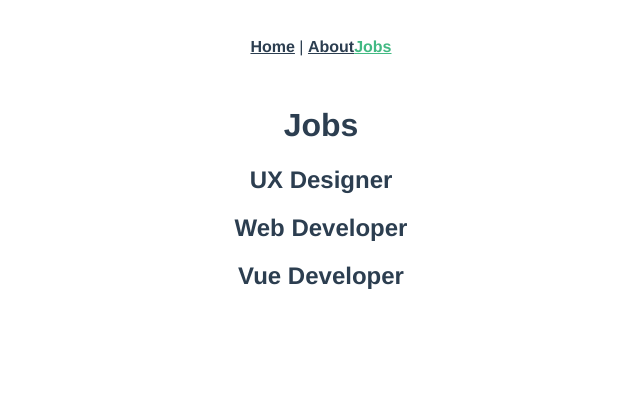
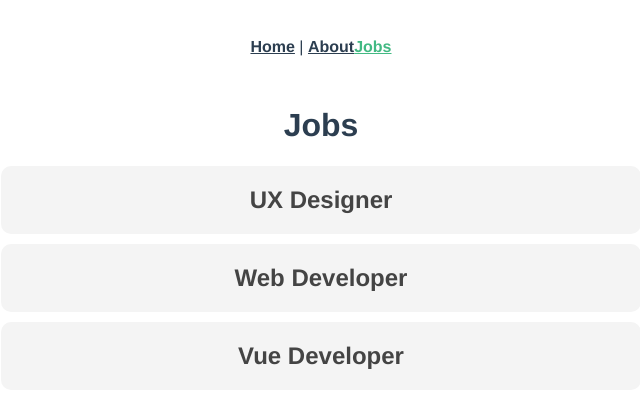
Before and after one commit to code1iners/jobs-sample-vuejs, a Vue app: page /jobs in a window 1280 px wide. Shown: the top 408 px of the page, without its empty margins (319-959 px from the left). Built offline with nearby package versions, Linux system fonts and the light colour scheme.

Commit message:
Updated job list ui

```diff
--- a/src/router/index.js
+++ b/src/router/index.js
@@ -24,6 +24,7 @@
     path: "/jobs/:id",
     name: "JobDetail",
     component: JobDetail,
+    props: true,
   },
 ];
 
--- a/src/views/jobs/JobDetail.vue
+++ b/src/views/jobs/JobDetail.vue
@@ -5,11 +5,7 @@
 
 <script>
 export default {
-  data() {
-    return {
-      id: this.$route.params.id,
-    };
-  },
+  props: ["id"],
   mounted() {
     console.log(this.id);
   },
--- a/src/views/jobs/Jobs.vue
+++ b/src/views/jobs/Jobs.vue
@@ -1,7 +1,9 @@
 <template>
   <h1>Jobs</h1>
-  <div v-for="job in jobs" :key="job.id">
-    <h2>{{ job.title }}</h2>
+  <div v-for="job in jobs" :key="job.id" class="job">
+    <router-link :to="{ name: 'JobDetail', params: { id: job.id } }">
+      <h2>{{ job.title }}</h2>
+    </router-link>
   </div>
 </template>
 
@@ -19,4 +21,20 @@
 };
 </script>
 
-<style></style>
+<style>
+.job h2 {
+  background: #f4f4f4;
+  padding: 20px;
+  border-radius: 10px;
+  margin: 10px auto;
+  max-width: 600px;
+  cursor: pointer;
+  color: #444;
+}
+.job h2:hover {
+  background: #ddd;
+}
+.job a {
+  text-decoration: none;
+}
+</style>
```
